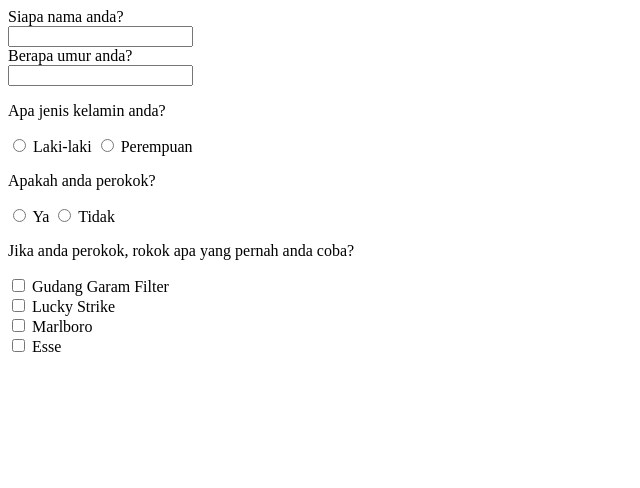
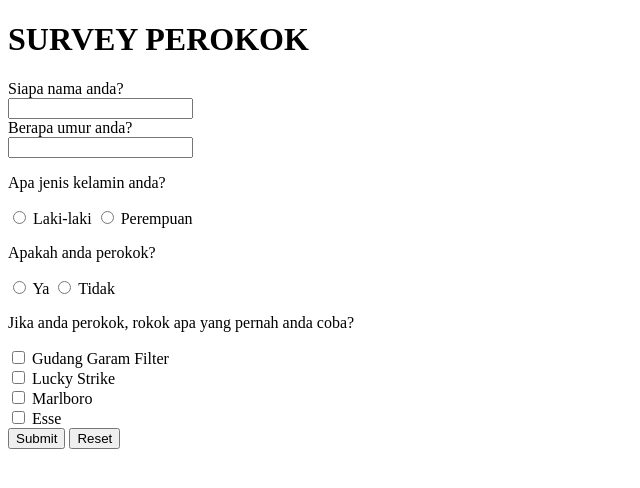
Before and after one commit to yasirmaxstyle/fgo24-html-formsurvey, a website: page index.html in a window 1280 px wide. Shown: the whole page, without its empty margins (0-640 px from the left). Drawn offline with Linux system fonts and the light colour scheme.

Commit message:
docs: add submit and reset button and add title of form

```diff
--- a/index.html
+++ b/index.html
@@ -9,6 +9,7 @@
 
 <body>
     <form>
+        <h1>SURVEY PEROKOK</h1>
         <div>
             <div><label for="name">Siapa nama anda?</label></div>
             <input type="text" name="name" id="name">
@@ -50,6 +51,10 @@
                 <label for="esse">Esse</label>
             </div>
         </div>
+        <div>
+            <button type="submit">Submit</button>
+            <button type="reset">Reset</button>
+        </div>
     </form>
 </body>
 
```
